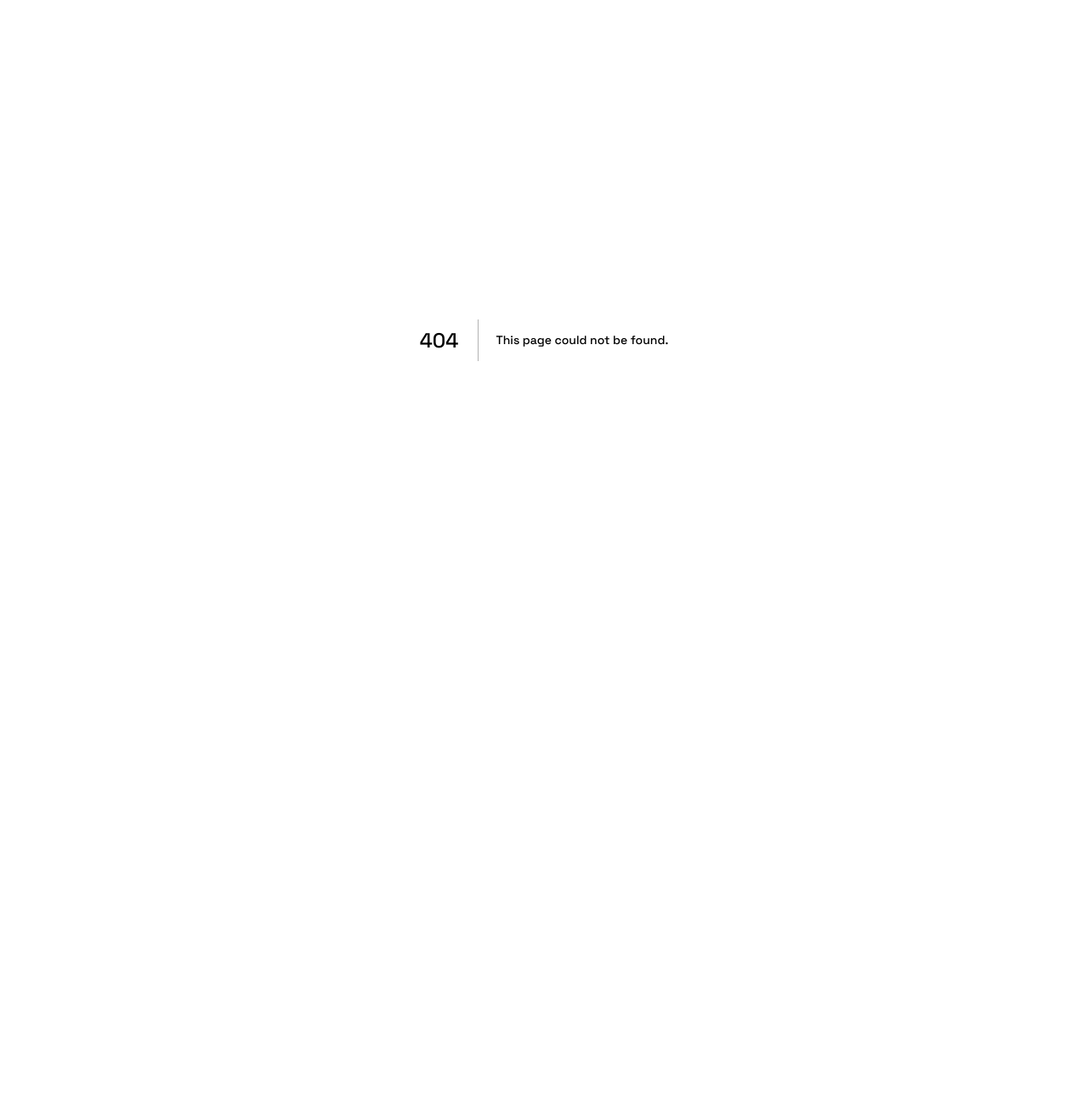
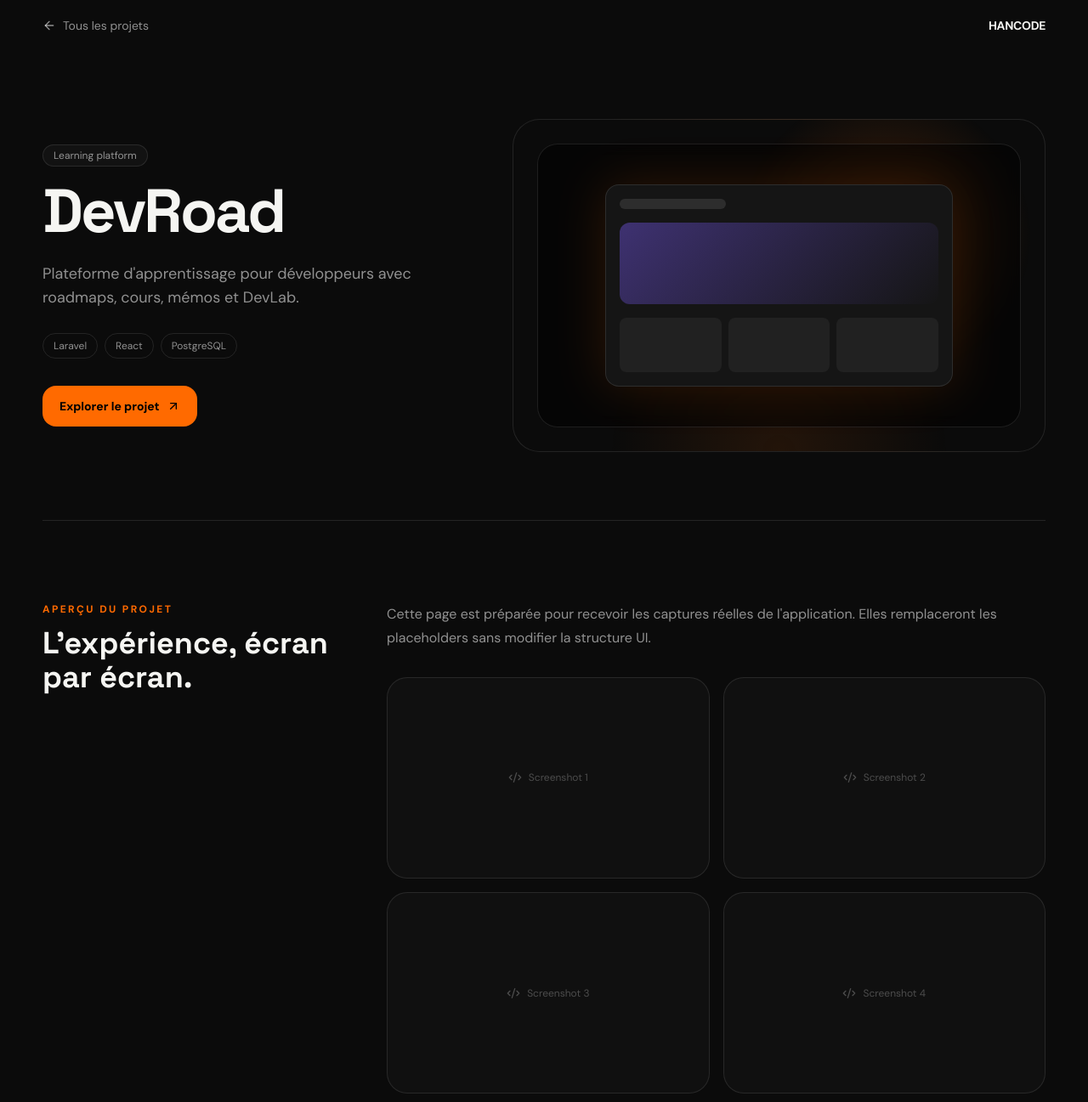
Before and after one commit to handcode0-create/portfolio_2026, a Next.js app: page /projets/devroad in a window 1280 px wide. Before the commit this address had no page. Shown: the top 1297 px of the page at 85% size. Before the commit the page ends 800 px from the top, so only its background shows below. Built offline with nearby package versions, Linux system fonts and the light colour scheme.

Commit message:
feat: add project case study pages and screenshot structure

```diff
--- /dev/null
+++ b/app/projets/[slug]/page.tsx
@@ -0,0 +1,59 @@
+import {ArrowLeft,ArrowUpRight,CheckCircle2,Code2} from "lucide-react";
+import {notFound} from "next/navigation";
+import {projects} from "@/data/projects";
+
+export function generateStaticParams(){return projects.map(project=>({slug:project.slug}));}
+
+export default async function ProjectPage({params}:{params:Promise<{slug:string}>}){
+ const {slug}=await params;
+ const project=projects.find(item=>item.slug===slug);
+ if(!project) notFound();
+
+ return <main className="min-h-screen overflow-hidden">
+  <header className="container-page flex items-center justify-between py-5">
+   <a href="/#projets" className="inline-flex items-center gap-2 text-sm text-white/55 hover:text-white"><ArrowLeft size={16}/>Tous les projets</a>
+   <span className="text-sm font-bold tracking-tight">HANCODE</span>
+  </header>
+
+  <section className="container-page py-12 md:py-20">
+   <div className="grid items-center gap-10 lg:grid-cols-[.9fr_1.1fr]">
+    <div>
+     <div className="mb-4 inline-flex rounded-full border border-white/10 bg-white/[.03] px-3 py-1 text-xs text-white/55">{project.category}</div>
+     <h1 className="text-5xl font-bold tracking-[-.04em] md:text-7xl">{project.name}</h1>
+     <p className="mt-6 max-w-xl text-base leading-7 text-white/55 md:text-lg">{project.description}</p>
+     <div className="mt-7 flex flex-wrap gap-2">{project.stack.map(tech=><span key={tech} className="rounded-full border border-white/10 px-3 py-1.5 text-xs text-white/55">{tech}</span>)}</div>
+     <div className="mt-8 flex flex-wrap gap-3"><a href="#aperçu" className="inline-flex items-center gap-2 rounded-2xl bg-orange px-5 py-3.5 text-sm font-bold text-black">Explorer le projet <ArrowUpRight size={16}/></a></div>
+    </div>
+    <div className="orange-gradient relative aspect-[16/10] overflow-hidden rounded-[2rem] border border-white/10 p-4 md:p-7">
+     <div className="flex h-full items-center justify-center rounded-[1.5rem] border border-white/10 bg-black/50 backdrop-blur">
+      <div className="w-[72%] rounded-2xl border border-white/10 bg-[#151515] p-4 shadow-glow">
+       <div className="h-3 w-1/3 rounded-full bg-white/10"/>
+       <div className="mt-4 h-24 rounded-xl" style={{background:"linear-gradient(135deg, "+project.accent+"66, transparent)"}}/>
+       <div className="mt-4 grid grid-cols-3 gap-2"><span className="h-16 rounded-lg bg-white/[.05]"/><span className="h-16 rounded-lg bg-white/[.05]"/><span className="h-16 rounded-lg bg-white/[.05]"/></div>
+      </div>
+     </div>
+    </div>
+   </div>
+  </section>
+
+  <section id="aperçu" className="container-page scroll-mt-8 border-t border-white/10 py-16 md:py-24">
+   <div className="grid gap-8 lg:grid-cols-[.65fr_1.35fr]">
+    <div><div className="text-xs font-bold uppercase tracking-[.2em] text-orange">Aperçu du projet</div><h2 className="mt-3 text-3xl font-bold md:text-4xl">L'expérience, écran par écran.</h2></div>
+    <div>
+     <p className="text-white/55 leading-7">Cette page est préparée pour recevoir les captures réelles de l'application. Elles remplaceront les placeholders sans modifier la structure UI.</p>
+     <div className="mt-8 grid gap-4 md:grid-cols-2">
+      {[1,2,3,4].map(index=><div key={index} className="flex aspect-[16/10] items-center justify-center rounded-3xl border border-white/10 bg-[#101010] text-xs text-white/25"><Code2 size={16} className="mr-2"/>Screenshot {index}</div>)}
+     </div>
+    </div>
+   </div>
+  </section>
+
+  <section className="container-page border-t border-white/10 py-16 md:py-24">
+   <div className="grid gap-5 md:grid-cols-3">
+    {["Produit","UX / UI","Technologie"].map((title,index)=><div key={title} className="rounded-3xl border border-white/10 bg-white/[.02] p-6"><CheckCircle2 size={18} className="text-orange"/><h3 className="mt-5 text-lg font-bold">{title}</h3><p className="mt-2 text-sm leading-6 text-white/45">{index===0?"Conception orientée besoins réels et usages locaux.":index===1?"Interface claire, responsive et pensée mobile-first.":"Architecture moderne avec une stack adaptée au produit."}</p></div>)}
+   </div>
+  </section>
+
+  <footer className="container-page border-t border-white/10 py-8 text-xs text-white/35">© 2026 HANCODE</footer>
+ </main>
+}
```
